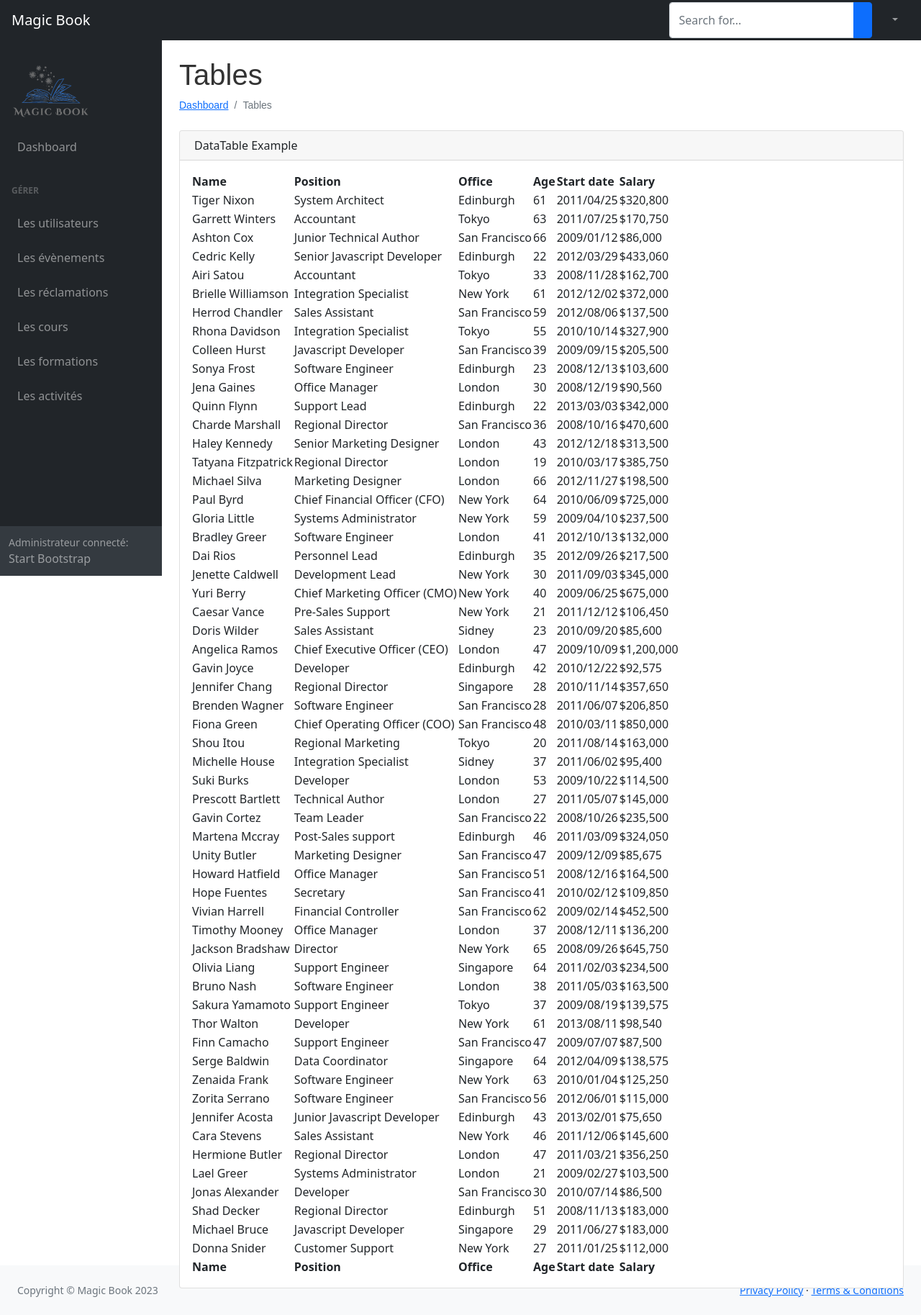
After one commit to zouhourkharraf/PI_DEV_Symfony, a Symfony app: template templates/utilisateur/test.html.twig in a window 1280 px wide. The commit adds this page. Shown: the whole page at 72% size. Run offline with Twig, Linux system fonts and the light colour scheme; the template is opened without the code that fills it, so the values that code supplies are empty; some libraries are stand-ins or nearby versions; some web fonts are replaced.

Commit message:
modification

```diff
--- a/templates/BackOffice.html.twig
+++ b/templates/BackOffice.html.twig
@@ -173,10 +173,12 @@
 					</div>
 				</nav>
 			</div>
+			<div id="layoutSidenav_content">
 				<main>
 					{% block contenu %}{% endblock %}
 				</main>
-			<div id="layoutSidenav_content">
+
+			</div>
 			{% block footer %}
 
 				<footer class="py-4 bg-light mt-auto">
@@ -193,16 +195,12 @@
 				</footer>
 			</div>
 		{% endblock %}
-		</div>
-		{% block js %}
+	</body>
+</html></div>{% block js %}
 <script src="{{asset('https://cdn.jsdelivr.net/npm/bootstrap@5.1.3/dist/js/bootstrap.bundle.min.js')}}" crossorigin="anonymous"></script>
 <script src="{{asset('js_back/scripts.js')}}"></script>
 <script src="{{asset('https://cdnjs.cloudflare.com/ajax/libs/Chart.js/2.8.0/Chart.min.js')}}" crossorigin="anonymous"></script>
 <script src="{{asset('assets/demo/chart-area-demo.js')}}"></script>
 <script src="{{asset('assets/demo/chart-bar-demo.js')}}"></script>
 <script src="{{asset('https://cdn.jsdelivr.net/npm/simple-datatables@latest')}}" crossorigin="anonymous"></script>
-			<script src="{{asset('js_back/datatables-simple-demo.js')}}"></script>
-		{% endblock %}
-	</body>
-
-</html>
+<script src="{{asset('js_back/datatables-simple-demo.js')}}"></script>{% endblock %}</body></html>
--- /dev/null
+++ b/templates/utilisateur/test.html.twig
@@ -0,0 +1,503 @@
+{% extends 'BackOffice.html.twig' %}
+{% block contenu %}
+
+	<div class="container-fluid px-4">
+		<h1 class="mt-4">Tables</h1>
+		<ol class="breadcrumb mb-4">
+			<li class="breadcrumb-item">
+				<a href="index.html">Dashboard</a>
+			</li>
+			<li class="breadcrumb-item active">Tables</li>
+		</ol>
+
+		<div class="card mb-4">
+			<div class="card-header">
+				<i class="fas fa-table me-1"></i>
+				DataTable Example
+			</div>
+			<div class="card-body">
+				<table id="datatablesSimple">
+					<thead>
+						<tr>
+							<th>Name</th>
+							<th>Position</th>
+							<th>Office</th>
+							<th>Age</th>
+							<th>Start date</th>
+							<th>Salary</th>
+						</tr>
+					</thead>
+					<tfoot>
+						<tr>
+							<th>Name</th>
+							<th>Position</th>
+							<th>Office</th>
+							<th>Age</th>
+							<th>Start date</th>
+							<th>Salary</th>
+						</tr>
+					</tfoot>
+					<tbody>
+						<tr>
+							<td>Tiger Nixon</td>
+							<td>System Architect</td>
+							<td>Edinburgh</td>
+							<td>61</td>
+							<td>2011/04/25</td>
+							<td>$320,800</td>
+						</tr>
+						<tr>
+							<td>Garrett Winters</td>
+							<td>Accountant</td>
+							<td>Tokyo</td>
+							<td>63</td>
+							<td>2011/07/25</td>
+							<td>$170,750</td>
+						</tr>
+						<tr>
+							<td>Ashton Cox</td>
+							<td>Junior Technical Author</td>
+							<td>San Francisco</td>
+							<td>66</td>
+							<td>2009/01/12</td>
+							<td>$86,000</td>
+						</tr>
+						<tr>
+							<td>Cedric Kelly</td>
+							<td>Senior Javascript Developer</td>
+							<td>Edinburgh</td>
+							<td>22</td>
+							<td>2012/03/29</td>
+							<td>$433,060</td>
+						</tr>
+						<tr>
+							<td>Airi Satou</td>
+							<td>Accountant</td>
+							<td>Tokyo</td>
+							<td>33</td>
+							<td>2008/11/28</td>
+							<td>$162,700</td>
+						</tr>
+						<tr>
+							<td>Brielle Williamson</td>
+							<td>Integration Specialist</td>
+							<td>New York</td>
+							<td>61</td>
+							<td>2012/12/02</td>
+							<td>$372,000</td>
+						</tr>
+						<tr>
+							<td>Herrod Chandler</td>
+							<td>Sales Assistant</td>
+							<td>San Francisco</td>
+							<td>59</td>
+							<td>2012/08/06</td>
+							<td>$137,500</td>
+						</tr>
+						<tr>
+							<td>Rhona Davidson</td>
+							<td>Integration Specialist</td>
+							<td>Tokyo</td>
+							<td>55</td>
+							<td>2010/10/14</td>
+							<td>$327,900</td>
+						</tr>
+						<tr>
+							<td>Colleen Hurst</td>
+							<td>Javascript Developer</td>
+							<td>San Francisco</td>
+							<td>39</td>
+							<td>2009/09/15</td>
+							<td>$205,500</td>
+						</tr>
+						<tr>
+							<td>Sonya Frost</td>
+							<td>Software Engineer</td>
+							<td>Edinburgh</td>
+							<td>23</td>
+							<td>2008/12/13</td>
+							<td>$103,600</td>
+						</tr>
+						<tr>
+							<td>Jena Gaines</td>
+							<td>Office Manager</td>
+							<td>London</td>
+							<td>30</td>
+							<td>2008/12/19</td>
+							<td>$90,560</td>
+						</tr>
+						<tr>
+							<td>Quinn Flynn</td>
+							<td>Support Lead</td>
+							<td>Edinburgh</td>
+							<td>22</td>
+							<td>2013/03/03</td>
+							<td>$342,000</td>
+						</tr>
+						<tr>
+							<td>Charde Marshall</td>
+							<td>Regional Director</td>
+							<td>San Francisco</td>
+							<td>36</td>
+							<td>2008/10/16</td>
+							<td>$470,600</td>
+						</tr>
+						<tr>
+							<td>Haley Kennedy</td>
+							<td>Senior Marketing Designer</td>
+							<td>London</td>
+							<td>43</td>
+							<td>2012/12/18</td>
+							<td>$313,500</td>
+						</tr>
+						<tr>
+							<td>Tatyana Fitzpatrick</td>
+							<td>Regional Director</td>
+							<td>London</td>
+							<td>19</td>
+							<td>2010/03/17</td>
+							<td>$385,750</td>
+						</tr>
+						<tr>
+							<td>Michael Silva</td>
+							<td>Marketing Designer</td>
+							<td>London</td>
+							<td>66</td>
+							<td>2012/11/27</td>
+							<td>$198,500</td>
+						</tr>
+						<tr>
+							<td>Paul Byrd</td>
+							<td>Chief Financial Officer (CFO)</td>
+							<td>New York</td>
+							<td>64</td>
+							<td>2010/06/09</td>
+							<td>$725,000</td>
+						</tr>
+						<tr>
+							<td>Gloria Little</td>
+							<td>Systems Administrator</td>
+							<td>New York</td>
+							<td>59</td>
+							<td>2009/04/10</td>
+							<td>$237,500</td>
+						</tr>
+						<tr>
+							<td>Bradley Greer</td>
+							<td>Software Engineer</td>
+							<td>London</td>
+							<td>41</td>
+							<td>2012/10/13</td>
+							<td>$132,000</td>
+						</tr>
+						<tr>
+							<td>Dai Rios</td>
+							<td>Personnel Lead</td>
+							<td>Edinburgh</td>
+							<td>35</td>
+							<td>2012/09/26</td>
+							<td>$217,500</td>
+						</tr>
+						<tr>
+							<td>Jenette Caldwell</td>
+							<td>Development Lead</td>
+							<td>New York</td>
+							<td>30</td>
+							<td>2011/09/03</td>
+							<td>$345,000</td>
+						</tr>
+						<tr>
+							<td>Yuri Berry</td>
+							<td>Chief Marketing Officer (CMO)</td>
+							<td>New York</td>
+							<td>40</td>
+							<td>2009/06/25</td>
+							<td>$675,000</td>
+						</tr>
+						<tr>
+							<td>Caesar Vance</td>
+							<td>Pre-Sales Support</td>
+							<td>New York</td>
+							<td>21</td>
+							<td>2011/12/12</td>
+							<td>$106,450</td>
+						</tr>
+						<tr>
+							<td>Doris Wilder</td>
+							<td>Sales Assistant</td>
+							<td>Sidney</td>
+							<td>23</td>
+							<td>2010/09/20</td>
+							<td>$85,600</td>
+						</tr>
+						<tr>
+							<td>Angelica Ramos</td>
+							<td>Chief Executive Officer (CEO)</td>
+							<td>London</td>
+							<td>47</td>
+							<td>2009/10/09</td>
+							<td>$1,200,000</td>
+						</tr>
+						<tr>
+							<td>Gavin Joyce</td>
+							<td>Developer</td>
+							<td>Edinburgh</td>
+							<td>42</td>
+							<td>2010/12/22</td>
+							<td>$92,575</td>
+						</tr>
+						<tr>
+							<td>Jennifer Chang</td>
+							<td>Regional Director</td>
+							<td>Singapore</td>
+							<td>28</td>
+							<td>2010/11/14</td>
+							<td>$357,650</td>
+						</tr>
+						<tr>
+							<td>Brenden Wagner</td>
+							<td>Software Engineer</td>
+							<td>San Francisco</td>
+							<td>28</td>
+							<td>2011/06/07</td>
+							<td>$206,850</td>
+						</tr>
+						<tr>
+							<td>Fiona Green</td>
+							<td>Chief Operating Officer (COO)</td>
+							<td>San Francisco</td>
+							<td>48</td>
+							<td>2010/03/11</td>
+							<td>$850,000</td>
+						</tr>
+						<tr>
+							<td>Shou Itou</td>
+							<td>Regional Marketing</td>
+							<td>Tokyo</td>
+							<td>20</td>
+							<td>2011/08/14</td>
+							<td>$163,000</td>
+						</tr>
+						<tr>
+							<td>Michelle House</td>
+							<td>Integration Specialist</td>
+							<td>Sidney</td>
+							<td>37</td>
+							<td>2011/06/02</td>
+							<td>$95,400</td>
+						</tr>
+						<tr>
+							<td>Suki Burks</td>
+							<td>Developer</td>
+							<td>London</td>
+							<td>53</td>
+							<td>2009/10/22</td>
+							<td>$114,500</td>
+						</tr>
+						<tr>
+							<td>Prescott Bartlett</td>
+							<td>Technical Author</td>
+							<td>London</td>
+							<td>27</td>
+							<td>2011/05/07</td>
+							<td>$145,000</td>
+						</tr>
+						<tr>
+							<td>Gavin Cortez</td>
+							<td>Team Leader</td>
+							<td>San Francisco</td>
+							<td>22</td>
+							<td>2008/10/26</td>
+							<td>$235,500</td>
+						</tr>
+						<tr>
+							<td>Martena Mccray</td>
+							<td>Post-Sales support</td>
+							<td>Edinburgh</td>
+							<td>46</td>
+							<td>2011/03/09</td>
+							<td>$324,050</td>
+						</tr>
+						<tr>
+							<td>Unity Butler</td>
+							<td>Marketing Designer</td>
+							<td>San Francisco</td>
+							<td>47</td>
+							<td>2009/12/09</td>
+							<td>$85,675</td>
+						</tr>
+						<tr>
+							<td>Howard Hatfield</td>
+							<td>Office Manager</td>
+							<td>San Francisco</td>
+							<td>51</td>
+							<td>2008/12/16</td>
+							<td>$164,500</td>
+						</tr>
+						<tr>
+							<td>Hope Fuentes</td>
+							<td>Secretary</td>
+							<td>San Francisco</td>
+							<td>41</td>
+							<td>2010/02/12</td>
+							<td>$109,850</td>
+						</tr>
+						<tr>
+							<td>Vivian Harrell</td>
+							<td>Financial Controller</td>
+							<td>San Francisco</td>
+							<td>62</td>
+							<td>2009/02/14</td>
+							<td>$452,500</td>
+						</tr>
+						<tr>
+							<td>Timothy Mooney</td>
+							<td>Office Manager</td>
+							<td>London</td>
+							<td>37</td>
+							<td>2008/12/11</td>
+							<td>$136,200</td>
+						</tr>
+						<tr>
+							<td>Jackson Bradshaw</td>
+							<td>Director</td>
+							<td>New York</td>
+							<td>65</td>
+							<td>2008/09/26</td>
+							<td>$645,750</td>
+						</tr>
+						<tr>
+							<td>Olivia Liang</td>
+							<td>Support Engineer</td>
+							<td>Singapore</td>
+							<td>64</td>
+							<td>2011/02/03</td>
+							<td>$234,500</td>
+						</tr>
+						<tr>
+							<td>Bruno Nash</td>
+							<td>Software Engineer</td>
+							<td>London</td>
+							<td>38</td>
+							<td>2011/05/03</td>
+							<td>$163,500</td>
+						</tr>
+						<tr>
+							<td>Sakura Yamamoto</td>
+							<td>Support Engineer</td>
+							<td>Tokyo</td>
+							<td>37</td>
+							<td>2009/08/19</td>
+							<td>$139,575</td>
+						</tr>
+						<tr>
+							<td>Thor Walton</td>
+							<td>Developer</td>
+							<td>New York</td>
+							<td>61</td>
+							<td>2013/08/11</td>
+							<td>$98,540</td>
+						</tr>
+						<tr>
+							<td>Finn Camacho</td>
+							<td>Support Engineer</td>
+							<td>San Francisco</td>
+							<td>47</td>
+							<td>2009/07/07</td>
+							<td>$87,500</td>
+						</tr>
+						<tr>
+							<td>Serge Baldwin</td>
+							<td>Data Coordinator</td>
+							<td>Singapore</td>
+							<td>64</td>
+							<td>2012/04/09</td>
+							<td>$138,575</td>
+						</tr>
+						<tr>
+							<td>Zenaida Frank</td>
+							<td>Software Engineer</td>
+							<td>New York</td>
+							<td>63</td>
+							<td>2010/01/04</td>
+							<td>$125,250</td>
+						</tr>
+						<tr>
+							<td>Zorita Serrano</td>
+							<td>Software Engineer</td>
+							<td>San Francisco</td>
+							<td>56</td>
+							<td>2012/06/01</td>
+							<td>$115,000</td>
+						</tr>
+						<tr>
+							<td>Jennifer Acosta</td>
+							<td>Junior Javascript Developer</td>
+							<td>Edinburgh</td>
+							<td>43</td>
+							<td>2013/02/01</td>
+							<td>$75,650</td>
+						</tr>
+						<tr>
+							<td>Cara Stevens</td>
+							<td>Sales Assistant</td>
+							<td>New York</td>
+							<td>46</td>
+							<td>2011/12/06</td>
+							<td>$145,600</td>
+						</tr>
+						<tr>
+							<td>Hermione Butler</td>
+							<td>Regional Director</td>
+							<td>London</td>
+							<td>47</td>
+							<td>2011/03/21</td>
+							<td>$356,250</td>
+						</tr>
+						<tr>
+							<td>Lael Greer</td>
+							<td>Systems Administrator</td>
+							<td>London</td>
+							<td>21</td>
+							<td>2009/02/27</td>
+							<td>$103,500</td>
+						</tr>
+						<tr>
+							<td>Jonas Alexander</td>
+							<td>Developer</td>
+							<td>San Francisco</td>
+							<td>30</td>
+							<td>2010/07/14</td>
+							<td>$86,500</td>
+						</tr>
+						<tr>
+							<td>Shad Decker</td>
+							<td>Regional Director</td>
+							<td>Edinburgh</td>
+							<td>51</td>
+							<td>2008/11/13</td>
+							<td>$183,000</td>
+						</tr>
+						<tr>
+							<td>Michael Bruce</td>
+							<td>Javascript Developer</td>
+							<td>Singapore</td>
+							<td>29</td>
+							<td>2011/06/27</td>
+							<td>$183,000</td>
+						</tr>
+						<tr>
+							<td>Donna Snider</td>
+							<td>Customer Support</td>
+							<td>New York</td>
+							<td>27</td>
+							<td>2011/01/25</td>
+							<td>$112,000</td>
+						</tr>
+					</tbody>
+
+				</table>
+			</div>
+		</div>
+	</div>
+</main></div></div>{% endblock %}{% block js %}<script src="{{ asset('https://cdn.jsdelivr.net/npm/bootstrap@5.1.3/dist/js/bootstrap.bundle.min.js') }}" crossorigin="anonymous"></script><script src="{{ asset('js_back/scripts.js') }}"></script><script src="{{ asset('https://cdn.jsdelivr.net/npm/simple-datatables@latest') }}" crossorigin="anonymous"></script><script src="{{ asset('js_back/datatables-simple-demo.js') }}"></script>{% endblock %}
```
Also changed, not shown: src/Controller/UtilisateurController.php (added, +33 -0 lines), templates/utilisateur/index.html.twig (added, +20 -0 lines), templates/utilisateur/listadminback.html.twig (added, +34 -0 lines), templates/utilisateur/ttt.html.twig (added). Lines whose indentation alone changed are shown as unchanged.
